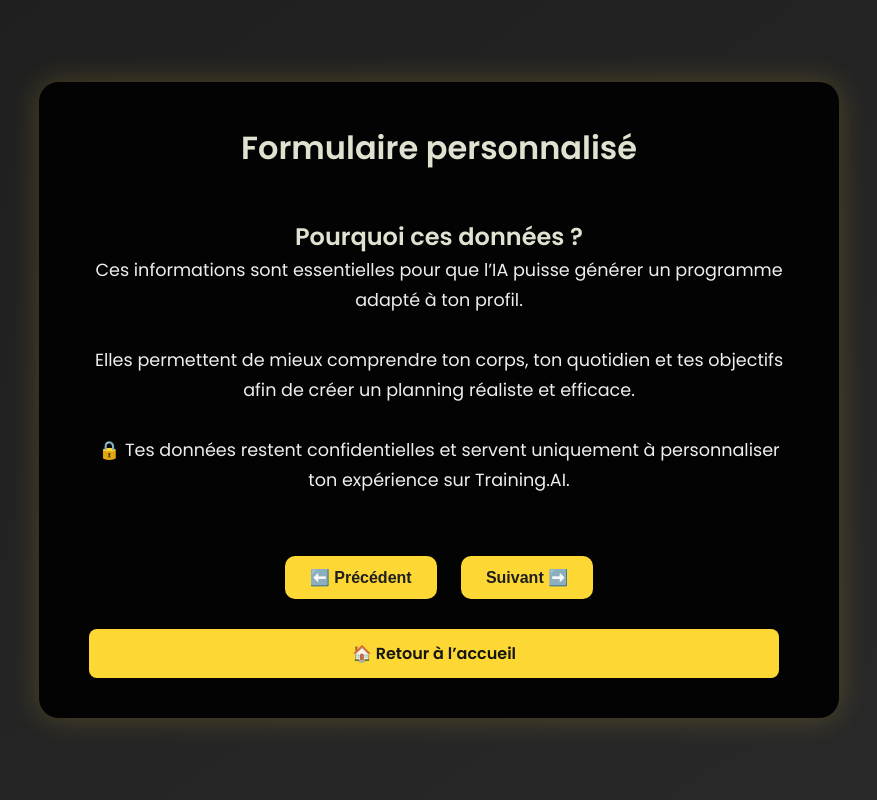
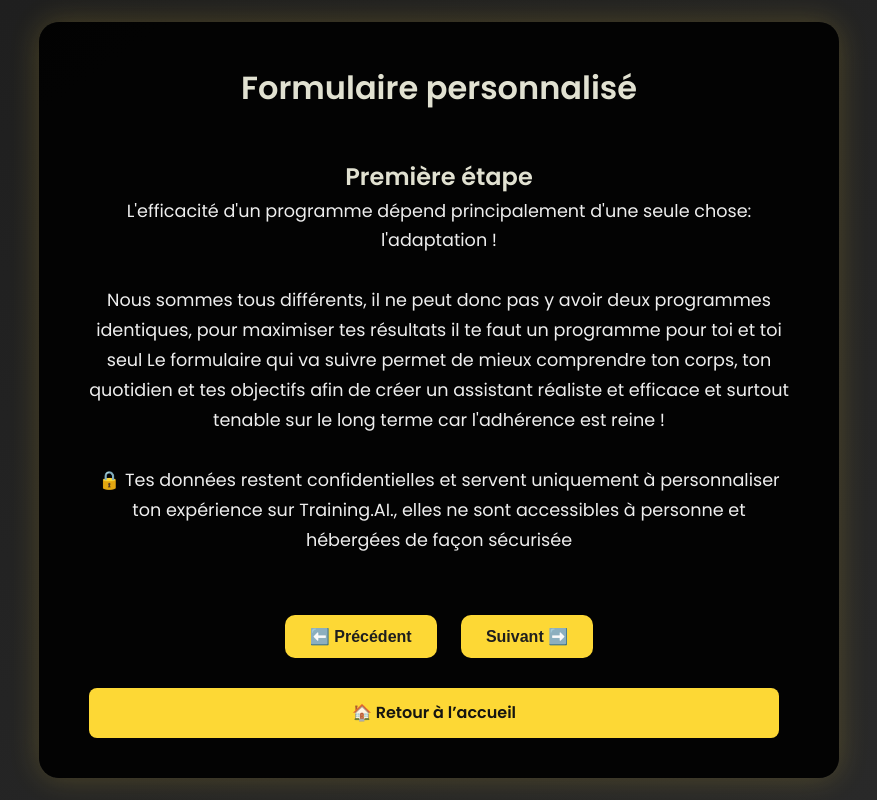
Before and after one commit to gregoirechatel/monprojetia, a FastAPI app: page /formulaire in a window 1280 px wide. Shown: the whole page, without its empty margins (201-1078 px from the left). Run offline with FastAPI, Linux system fonts and the light colour scheme.

Commit message:
update: différentes modifications sur le site

```diff
--- a/templates/formulaire.html
+++ b/templates/formulaire.html
@@ -130,11 +130,12 @@
 
         <!-- Étape 0 (nouvelle) -->
         <div class="step active">
-            <h2>Pourquoi ces données ?</h2>
+            <h2>Première étape</h2>
             <p style="line-height:1.7; text-align:center; color:#eeeeee;">
-                Ces informations sont essentielles pour que l’IA puisse générer un programme adapté à ton profil.<br><br>
-                Elles permettent de mieux comprendre ton corps, ton quotidien et tes objectifs afin de créer un planning réaliste et efficace.<br><br>
-                🔒 Tes données restent confidentielles et servent uniquement à personnaliser ton expérience sur Training.AI.
+                L'efficacité d'un programme dépend principalement d'une seule chose: l'adaptation !<br><br>
+                Nous sommes tous différents, il ne peut donc pas y avoir deux programmes identiques, pour maximiser tes résultats il te faut un programme pour toi et toi seul
+                Le formulaire qui va suivre permet de mieux comprendre ton corps, ton quotidien et tes objectifs afin de créer un assistant réaliste et efficace et surtout tenable sur le long terme car l'adhérence est reine !<br><br>
+                🔒 Tes données restent confidentielles et servent uniquement à personnaliser ton expérience sur Training.AI., elles ne sont accessibles à personne et hébergées de façon sécurisée
             </p>
         </div>
 
```
